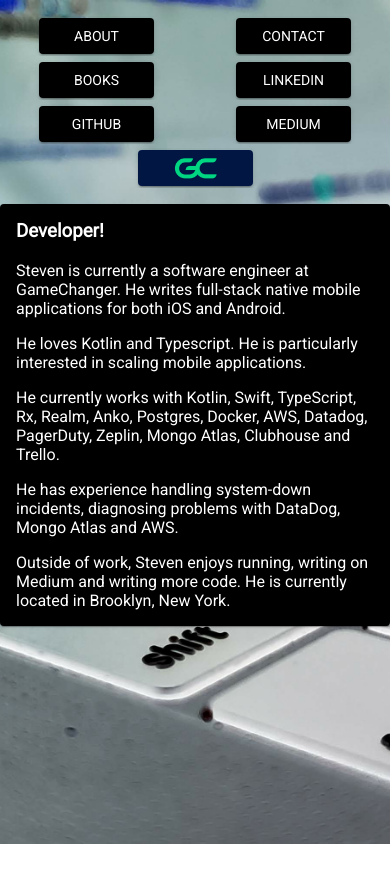
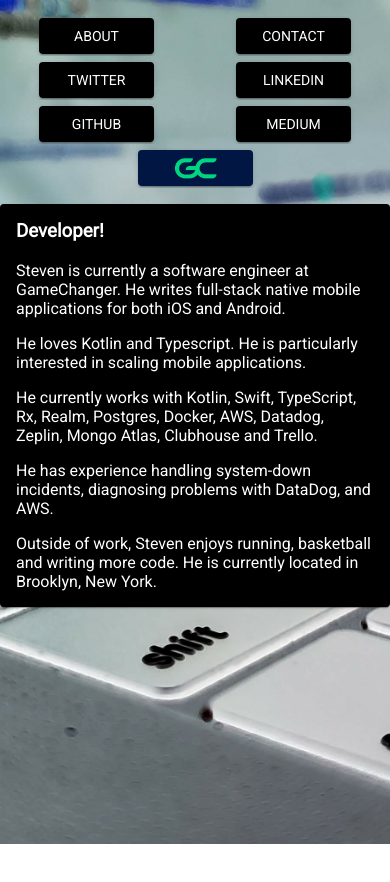
Before and after one commit to stevepopovich/stevenpopovichme, an Angular app: page / in a window 390 px wide. Both pictures are taken after a click on the button "ABOUT". Shown: the top 882 px of the page. Built offline with nearby package versions, Linux system fonts and the light colour scheme.

Commit message:
Add twitter button

```diff
--- a/src/app/app.component.html
+++ b/src/app/app.component.html
@@ -54,7 +54,9 @@
         <button (click)="showContactCard()" class="consistent-button-width" mat-raised-button> CONTACT </button>
       </mat-grid-tile>
       <mat-grid-tile [colspan]="1">
-        <button (click)="showBooksDiv()" class="consistent-button-width" mat-raised-button> BOOKS </button>
+        <button (click)="goToTwitter()" class="consistent-button-width" mat-raised-button>
+          TWITTER <mat-icon [@myAnimation] *ngIf="showGoToTwitter">launch</mat-icon>
+       </button>
       </mat-grid-tile>
       <mat-grid-tile [colspan]="1">
         <button (click)="goToLinkedIn()" mat-raised-button class="consistent-button-width">
@@ -92,9 +94,9 @@
       <h3> Developer! </h3>
       <p> Steven is currently a software engineer at GameChanger. He writes full-stack native mobile applications for both iOS and Android. </p>
       <p> He loves Kotlin and Typescript. He is particularly interested in scaling mobile applications. </p>
-      <p> He currently works with Kotlin, Swift, TypeScript, Rx, Realm, Anko, Postgres, Docker, AWS, Datadog, PagerDuty, Zeplin, Mongo Atlas, Clubhouse and Trello. </p>
-      <p> He has experience handling system-down incidents, diagnosing problems with DataDog, Mongo Atlas and AWS. </p>
-      <p> Outside of work, Steven enjoys running, writing on Medium and writing more code. He is currently located in Brooklyn, New York.</p>
+      <p> He currently works with Kotlin, Swift, TypeScript, Rx, Realm, Postgres, Docker, AWS, Datadog, Zeplin, Mongo Atlas, Clubhouse and Trello. </p>
+      <p> He has experience handling system-down incidents, diagnosing problems with DataDog, and AWS. </p>
+      <p> Outside of work, Steven enjoys running, basketball and writing more code. He is currently located in Brooklyn, New York.</p>
     </mat-card>
   </div>
 
--- a/src/app/app.component.ts
+++ b/src/app/app.component.ts
@@ -41,16 +41,12 @@
   public showGoToGithub = false;
   public showGoToMedium = false;
   public showGoToGamechanger = false;
+  public showGoToTwitter = false;
 
   constructor(private iconRegistry: MatIconRegistry, private sanitizer: DomSanitizer) {
     iconRegistry.addSvgIcon(
       'html',
       sanitizer.bypassSecurityTrustResourceUrl('assets/html.svg'));
-  }
-
-  @HostListener('window:resize', ['$event'])
-  onResize() {
-    this.isMobile();
   }
 
   ngAfterContentInit(): void {
@@ -86,6 +82,13 @@
       window.open('https://gc.com', '_blank');
     else
       this.showGoToGamechanger = true;
+  }
+
+  public goToTwitter() {
+    if (this.showGoToTwitter)
+      window.open('https://twitter.com/stevenpopovich8', '_blank');
+    else
+      this.showGoToTwitter = true;
   }
 
   public showContactCard() {
@@ -129,7 +132,6 @@
   }
 
   public isMobile(): boolean {
-    console.log("checking mobile");
     return window.innerWidth < 700;
   }
 }
```
